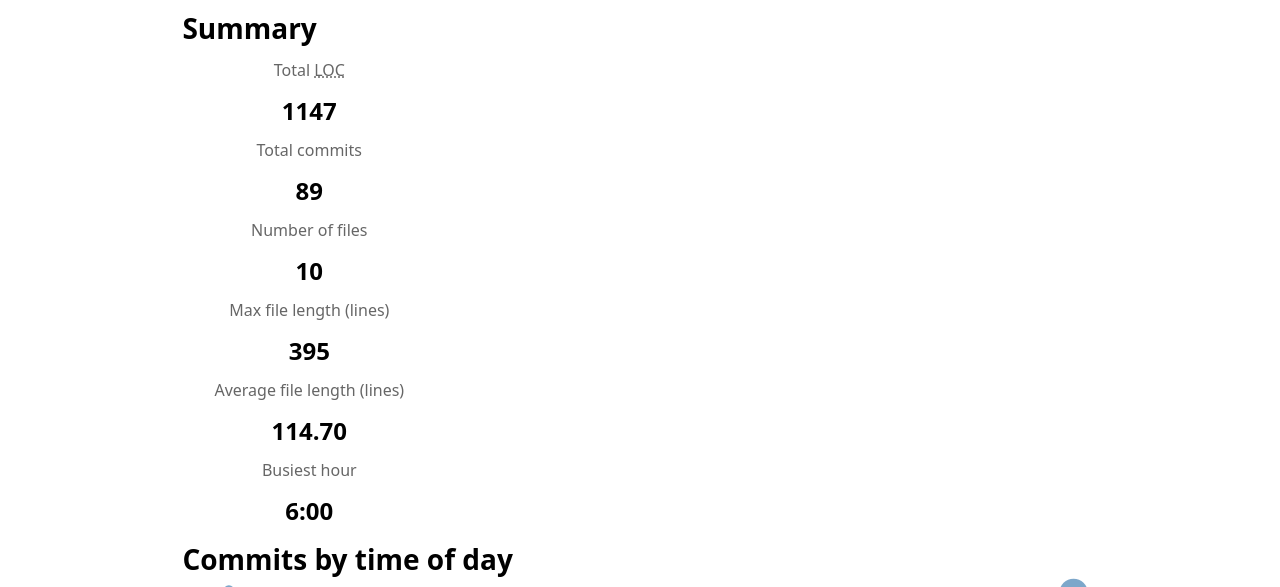
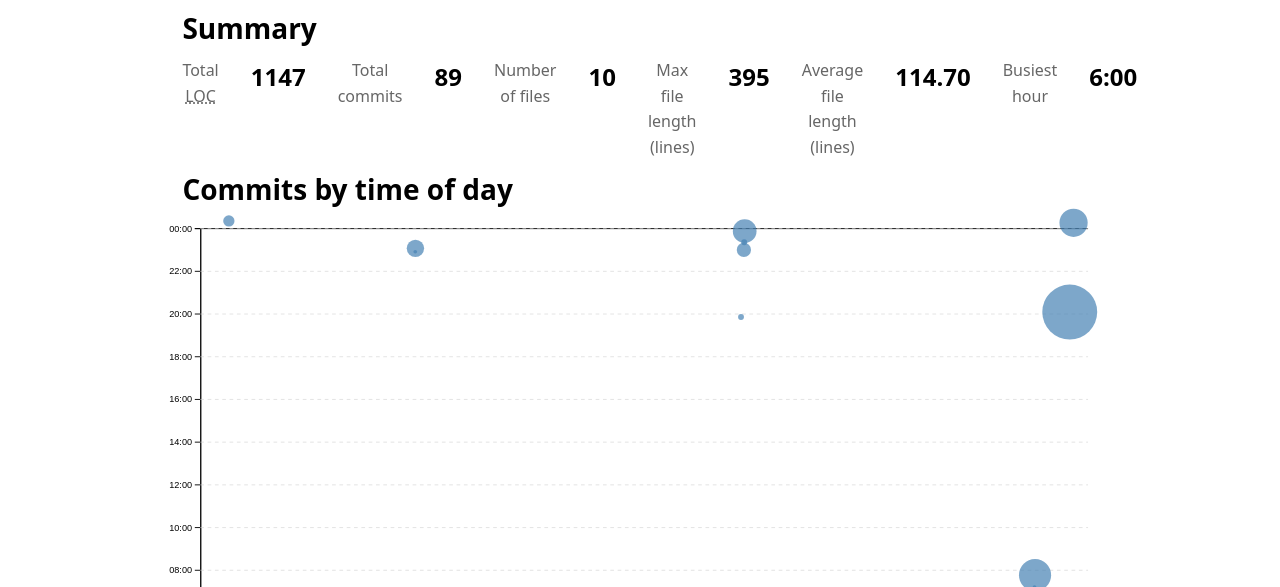
Before and after one commit to t2liang/portfolio, a website: page meta/index.html in a window 1280 px wide. Shown: the part 213-800 px from the top of the page. Drawn offline with nearby package versions, Linux system fonts and the light colour scheme.

Commit message:
Update style.css

```diff
--- a/style.css
+++ b/style.css
@@ -358,11 +358,9 @@ dl.info[hidden]:not(:hover, :focus-within) {
     gap: 2em;
 }
 #stats dl {
-    flex-direction: column; /* Stacks dt over dd */
-    align-items: center; /* Centers text inside each pair */
-    gap: 0.5em; /* Space between label and value */
-    display: flex;
-    margin: 0 2em;
+  display: flex; /* Make the <dl> a flex container */
+  gap: 2em; /* Space between each stat pair */
+  margin: 0;
   }
 #stats dt {
   font-size: 1rem; /* Keep label text smaller */
```
